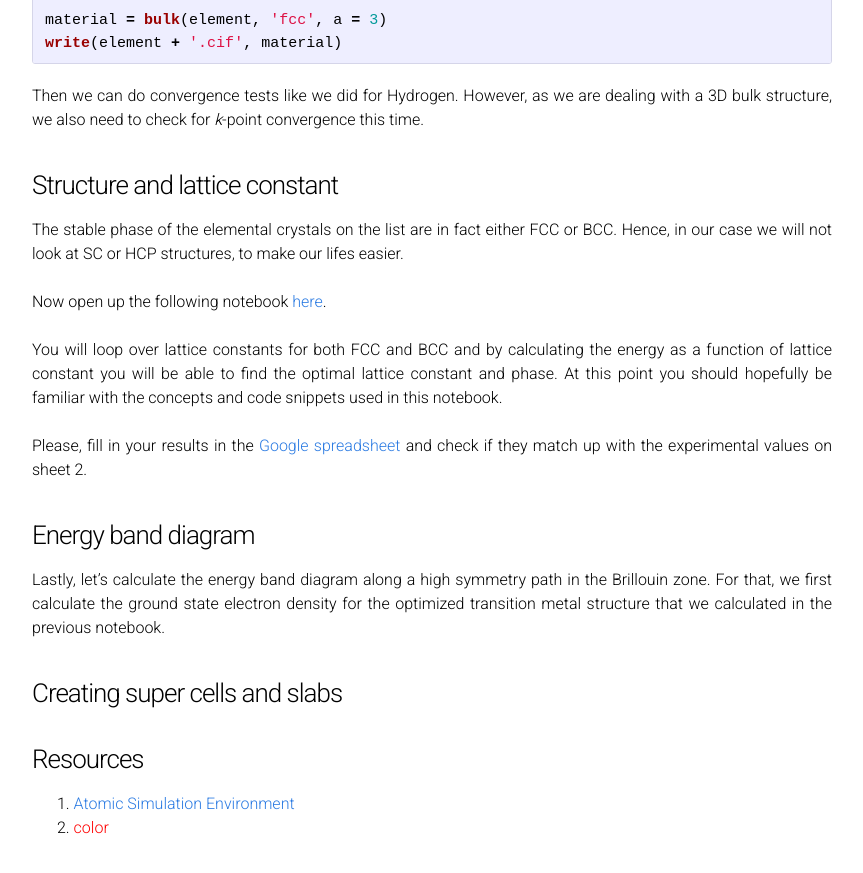
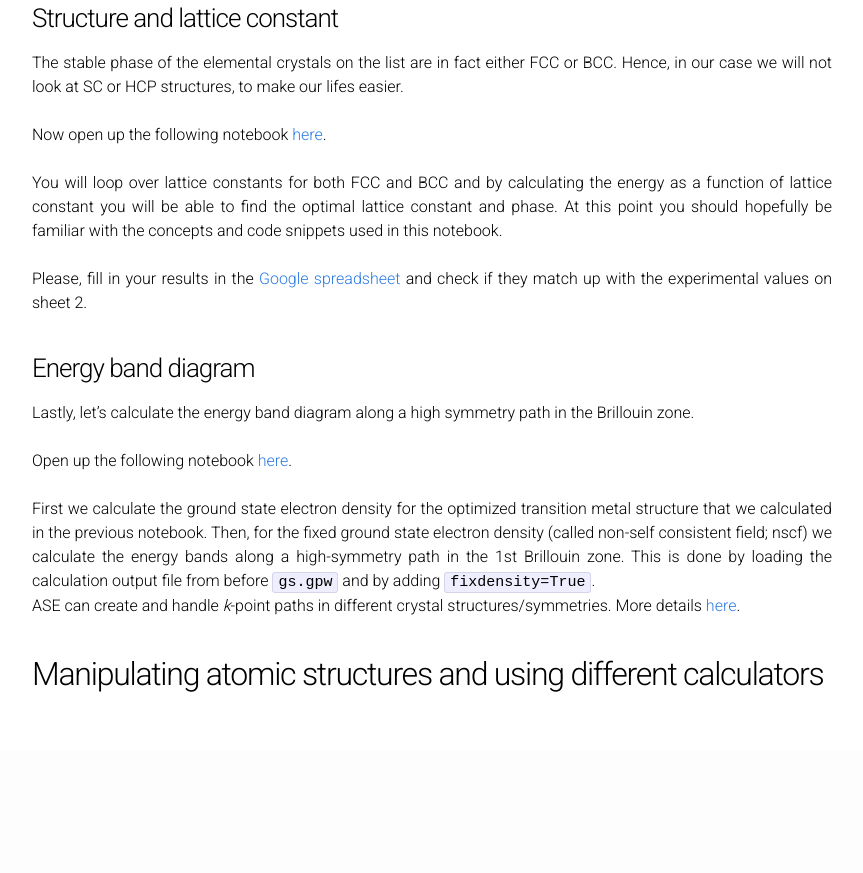
Before and after one commit to peterschindler/peterschindler.github.io, a Jekyll site: the page built from index.md, in a window 1280 px wide and 900 px high, scrolled down 4464 px. Shown: the top 873 px of the window, without its empty margins (208-1071 px from the left). Built offline with Jekyll 4.4.1, drawn with Linux system fonts in a browser that asks for light colours; formulas are drawn with MathJax 3; after the commit the page ends 5214 px from its top, so only the background shows below that; some of the changed text lies outside the part shown.

Commit message:
Finished energy bands section

```diff
--- a/index.md
+++ b/index.md
@@ -150,12 +143,11 @@ Please, fill in your results in the [Google spreadsheet](https://docs.google.com
 up with the experimental values on sheet 2.
 
 ### Energy band diagram ###
-Lastly, let's calculate the energy band diagram along a high symmetry path in the Brillouin zone. For that, we first calculate the ground state
-electron density for the optimized transition metal structure that we calculated in the previous notebook.
+Lastly, let's calculate the energy band diagram along a high symmetry path in the Brillouin zone.<br/><br/>
+Open up the following notebook [here](https://colab.research.google.com/drive/1HWiWtgVyYM5BwXHhLZWbrjkKekfLa3LL).<br/><br/>
+First we calculate the ground state electron density for the optimized transition metal structure that we calculated in the previous notebook. Then,
+for the fixed ground state electron density (called non-self consistent field; nscf) we calculate the energy bands along a high-symmetry path in
+the 1st Brillouin zone. This is done by loading the calculation output file from before `gs.gpw` and by adding `fixdensity=True`.<br/>
+ASE can create and handle *k*-point paths in different crystal structures/symmetries. More details [here](https://wiki.fysik.dtu.dk/ase/ase/dft/kpoints.html).
 
-### Creating super cells and slabs ###
-
-### Resources ###
-
-1. [Atomic Simulation Environment](https://wiki.fysik.dtu.dk/ase/)
-2. <font color="red">color</font>
+## Manipulating atomic structures and using different calculators ##
```
Also changed, not shown: other parts of index.md (+0 -7 lines).
